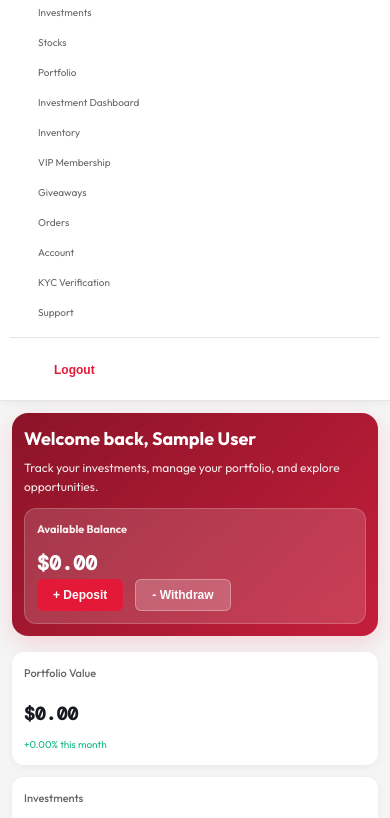
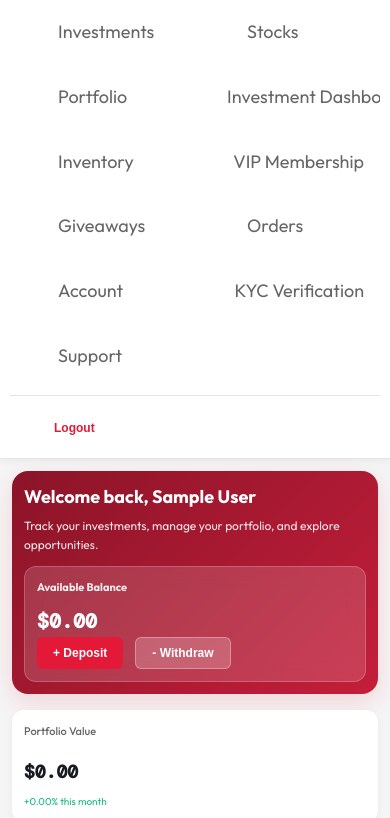
Before and after one commit to sertderrick-maker/Tesla-cap, a website: page dashboard.html in a window 390 px wide. Shown: the part 131-949 px from the top of the page. Drawn offline with nearby package versions, Linux system fonts and the light colour scheme; no server answers; sample sign-in values are in the browser's storage.

Commit message:
Fix sidebar font sizes using important flags - force 18px on mobile

```diff
--- a/dashboard.html
+++ b/dashboard.html
@@ -449,19 +449,22 @@
             }
 
             .sidebar-nav {
-                display: grid;
-                grid-template-columns: repeat(auto-fit, minmax(120px, 1fr));
-                gap: 8px;
+                display: grid !important;
+                grid-template-columns: repeat(auto-fit, minmax(120px, 1fr)) !important;
+                gap: 8px !important;
             }
 
             .nav-item {
-                padding: 14px 16px;
-                font-size: 16px;
+                padding: 14px 16px !important;
+                font-size: 18px !important;
+                display: flex !important;
+                align-items: center !important;
+                gap: 12px !important;
             }
 
             .nav-item svg {
-                width: 20px;
-                height: 20px;
+                width: 20px !important;
+                height: 20px !important;
             }
         }
 
@@ -501,13 +504,16 @@
             }
 
             .nav-item {
-                padding: 14px 16px;
-                font-size: 18px;
+                padding: 14px 16px !important;
+                font-size: 18px !important;
+                display: flex !important;
+                align-items: center !important;
+                gap: 12px !important;
             }
 
             .nav-item svg {
-                width: 20px;
-                height: 20px;
+                width: 20px !important;
+                height: 20px !important;
             }
         }
 
```
